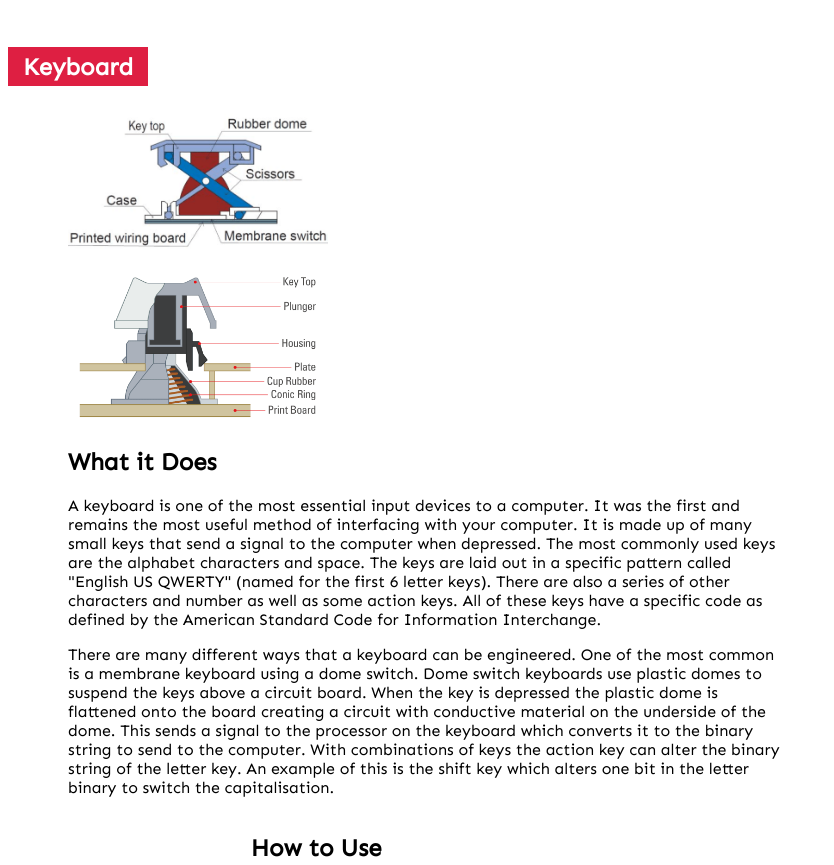
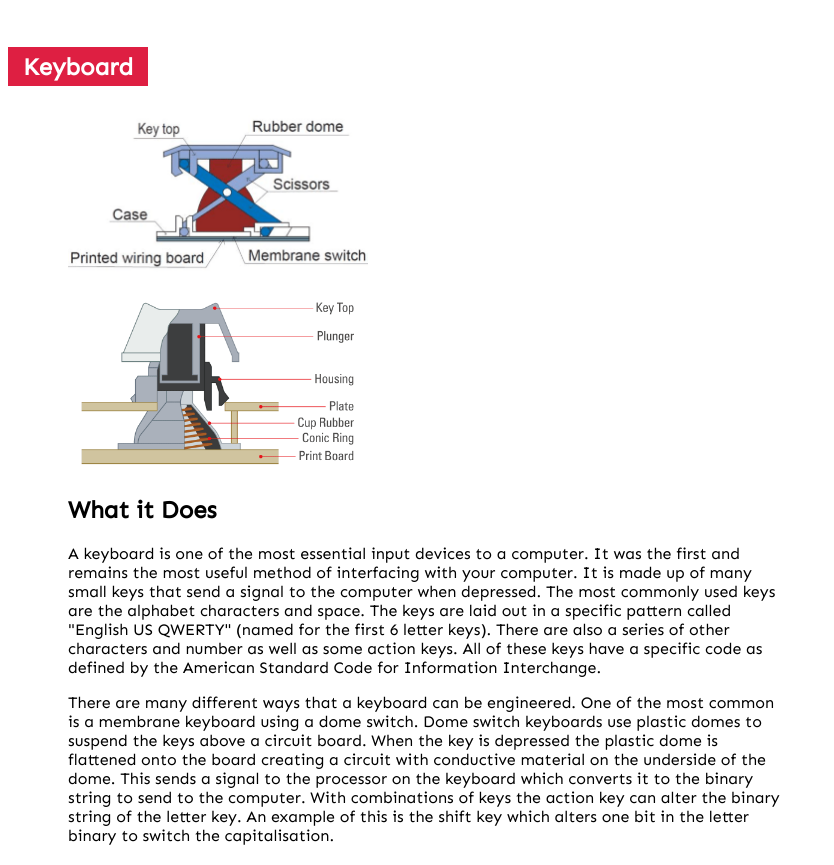
Before and after one commit to sammytone23/websiteHandbook, a plain HTML site: page index.html in a window 1280 px wide. Shown: the part 958-1823 px from the top of the page, without its empty margins (0-834 px from the left). Drawn offline with Linux system fonts and the light colour scheme.

Commit message:
what-it-does-div

```diff
--- a/index.html
+++ b/index.html
@@ -57,7 +57,7 @@
         <section id="keyboard">
             <h1>Keyboard</h1>
             <article class="what-it-does">
-                <div class="what-it-does-image" >
+                <div class="what-it-does-div" >
                     <img src="Content/membrane switch.png" alt="Keyboard Diagram 1">
                     <img  src="Content/mechanical switch.png" alt="Keyboard Diagram 2">
                 </div>
--- a/main.css
+++ b/main.css
@@ -72,12 +72,17 @@ section {
   margin-left: 30px;
 }
 .what-it-does > .what-it-does-image {
-  width: 280px;
+  width: 300px;
   margin-left: 30px;
 }
 
-.what-it-does > .what-it-does-image > img {
-  width: 260px;
+.what-it-does > .what-it-does-div {
+  width: 30px;
+  margin-left: 30px;
+}
+
+.what-it-does > .what-it-does-div > img {
+  width: 300px;
 }
 
 
```
